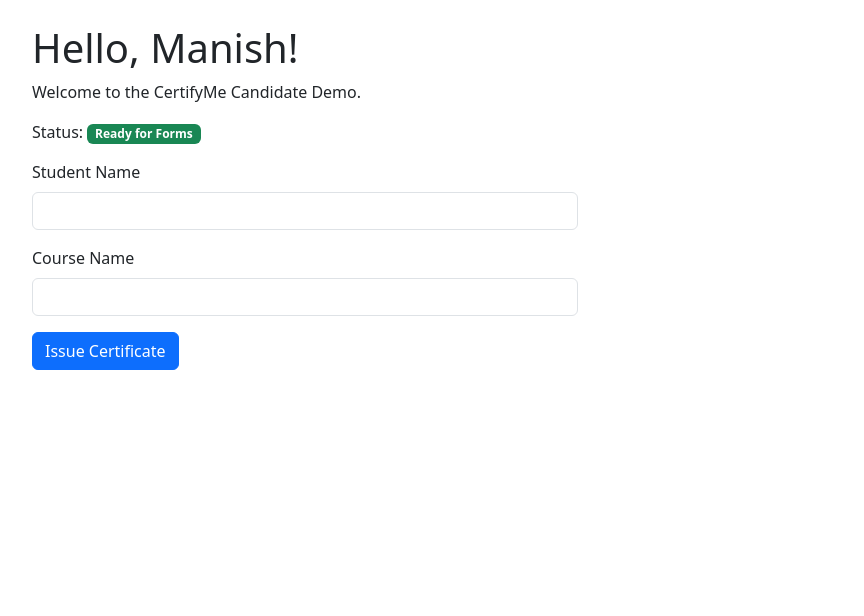
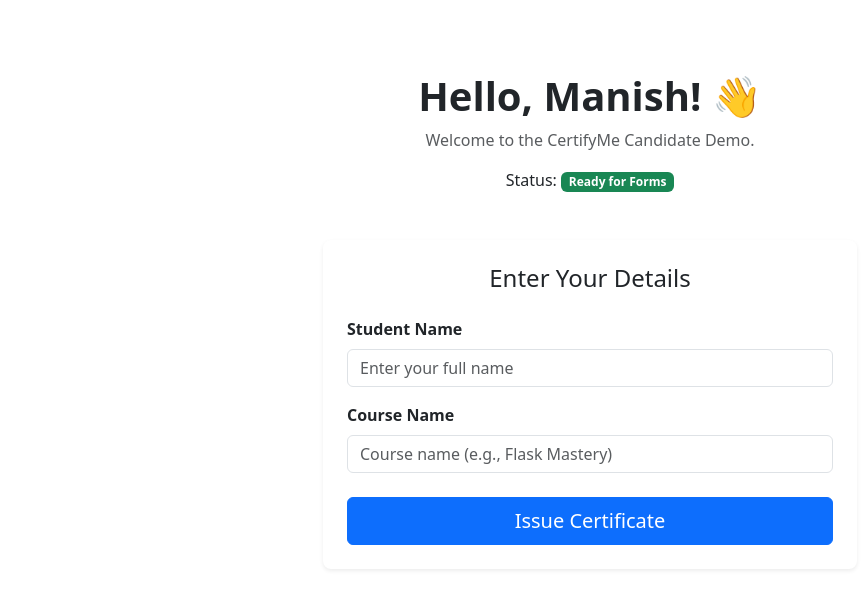
Before and after one commit to Manish881-hub/CertifyME, a Flask app: page / in a window 1280 px wide. Shown: the part 56-672 px from the top of the page, without its empty margins (50-914 px from the left). Run offline with Flask 3, Linux system fonts and the light colour scheme.

Commit message:
UI: Refactor index.html for improved layout and styling of the form section

```diff
--- a/app/templates/index.html
+++ b/app/templates/index.html
@@ -1,32 +1,57 @@
 {% extends "base.html" %}
 
 {% block content %}
-<div class="jumbotron">
-    <h1>Hello, Manish!</h1>
-    <p>Welcome to the CertifyMe Candidate Demo.</p>
+<div class="container py-5">
+
+    <!-- Centered Welcome Section -->
+    <div class="text-center mb-5">
+        <h1 class="fw-bold">Hello, Manish! 👋</h1>
+        <p class="text-muted">Welcome to the CertifyMe Candidate Demo.</p>
         <p>Status: <span class="badge bg-success">Ready for Forms</span></p>
+    </div>
 
-    <div class="row">
+
+    <div class="row justify-content-center">
         <div class="col-md-6">
+
+            <div class="card shadow-sm border-0 rounded-3">
+                <div class="card-body p-4">
+
+                    <h4 class="text-center mb-4">Enter Your Details</h4>
+
                     <form action="" method="post" novalidate>
                         {{ form.hidden_tag() }}
+
+                        <!-- Student Name -->
                         <div class="mb-3">
-                    {{ form.student_name.label(class="form-label") }}
-                    {{ form.student_name(class="form-control", size=32) }}
+                            {{ form.student_name.label(class="form-label fw-semibold") }}
+                            {{ form.student_name(class="form-control", size=32, placeholder="Enter your full name") }}
                             {% for error in form.student_name.errors %}
-                    <span style="color: red;">[{{ error }}]</span>
+                            <span class="text-danger small">[{{ error }}]</span>
                             {% endfor %}
                         </div>
+
+                        <!-- Course Name -->
                         <div class="mb-3">
-                    {{ form.course.label(class="form-label") }}
-                    {{ form.course(class="form-control", size=32) }}
+                            {{ form.course.label(class="form-label fw-semibold") }}
+                            {{ form.course(class="form-control", size=32, placeholder="Course name (e.g., Flask Mastery)") }}
                             {% for error in form.course.errors %}
-                    <span style="color: red;">[{{ error }}]</span>
+                            <span class="text-danger small">[{{ error }}]</span>
                             {% endfor %}
                         </div>
-                <p>{{ form.submit(class="btn btn-primary") }}</p>
+
+                        <!-- Submit Button -->
+                        <div class="d-grid mt-4">
+                            {{ form.submit(class="btn btn-primary py-2 fs-5") }}
+                        </div>
+
                     </form>
+
                 </div>
             </div>
+
+        </div>
+    </div>
+
 </div>
 {% endblock %}
```
Lines whose indentation alone changed are shown as unchanged.
